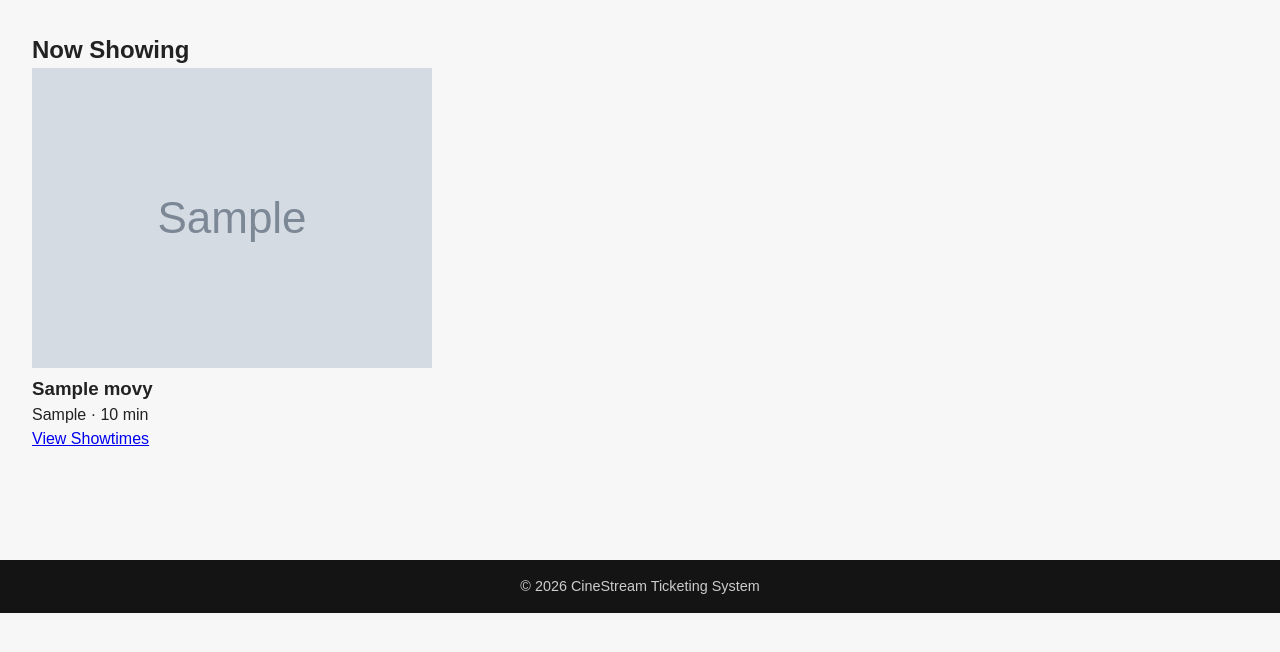
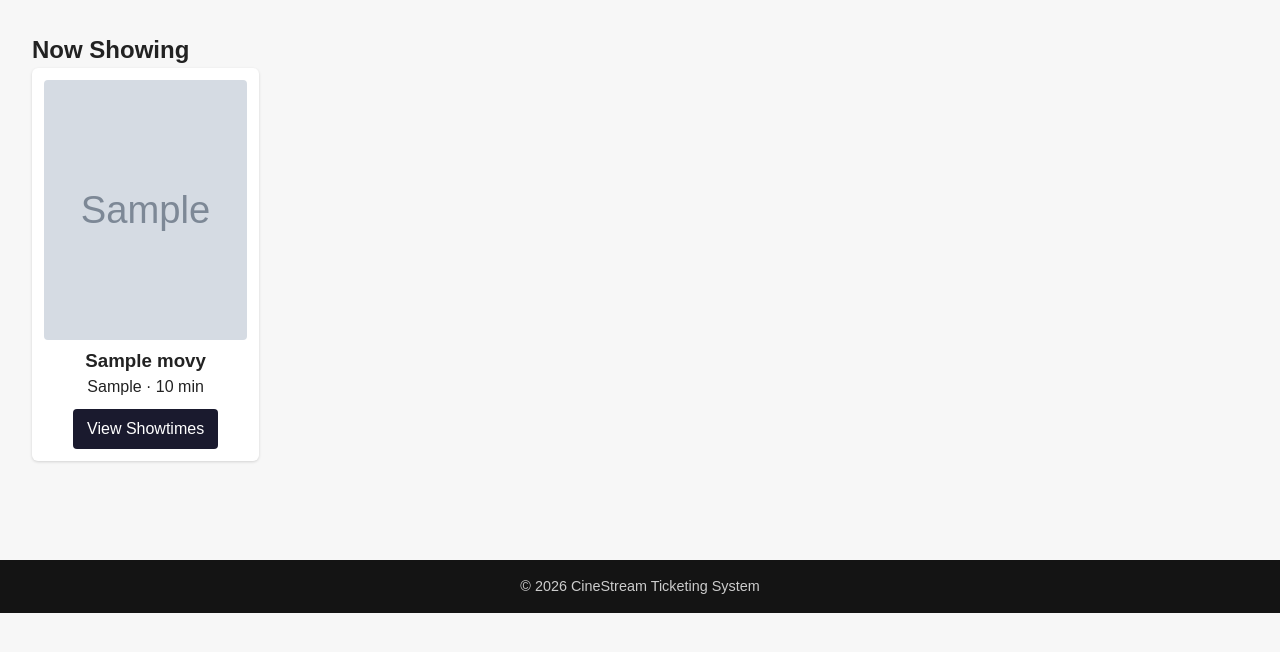
Before and after one commit to mesbaul2022/cinestream-ticketing, a PHP site: page /movies/index.php in a window 1280 px wide. Shown: the part 66-718 px from the top of the page. Run offline with PHP 8.4, Linux system fonts and the light colour scheme; tables that the repository leaves empty hold one stand-in row (values such as "Sample post"); grey boxes marked "Sample" are stand-in pictures.

Commit message:
SCRUM-21: Build movie listing details page and update design

```diff
--- a/assets/css/style.css
+++ b/assets/css/style.css
@@ -69,3 +69,51 @@ input[type="password"] {
   border: 1px solid #ccc;
   border-radius: 4px;
 }
+
+.movie-grid {
+    display: grid;
+    grid-template-columns: repeat(auto-fill, minmax(200px, 1fr));
+    gap: 20px;
+}
+
+.movie-card {
+    background: #fff;
+    border-radius: 6px;
+    padding: 12px;
+    box-shadow: 0 1px 3px rgba(0,0,0,0.15);
+    text-align: center;
+}
+
+.movie-card img {
+    width: 100%;
+    height: 260px;
+    object-fit: cover;
+    border-radius: 4px;
+}
+
+.btn {
+    display: inline-block;
+    margin-top: 10px;
+    padding: 8px 14px;
+    background-color: #1a1a2e;
+    color: #fff;
+    text-decoration: none;
+    border-radius: 4px;
+}
+
+.showtime-list {
+    display: flex;
+    flex-direction: column;
+    gap: 10px;
+    margin-top: 15px;
+}
+
+.showtime-card {
+    display: flex;
+    align-items: center;
+    gap: 20px;
+    background: #fff;
+    padding: 12px 16px;
+    border-radius: 4px;
+    box-shadow: 0 1px 3px rgba(0,0,0,0.1);
+}
```
Also changed, not shown: movies/details.php (+45 -0 lines).
